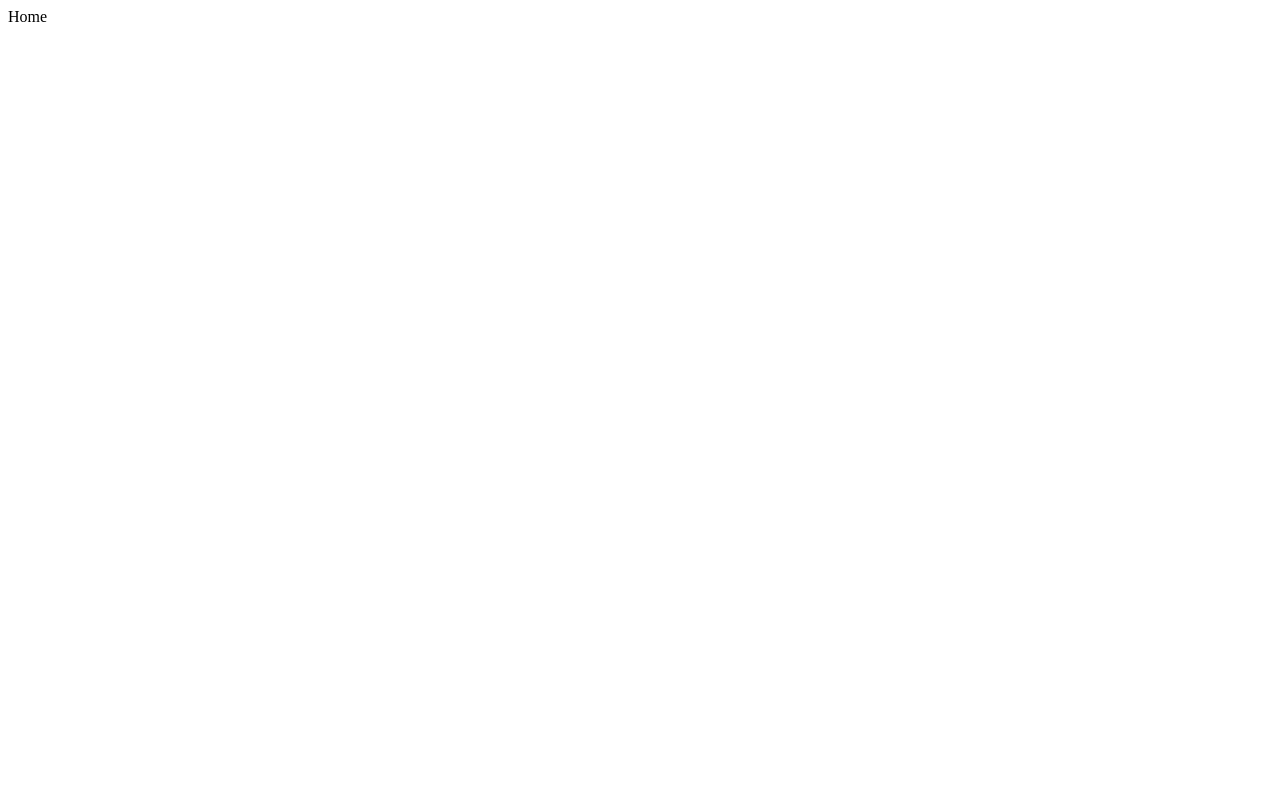
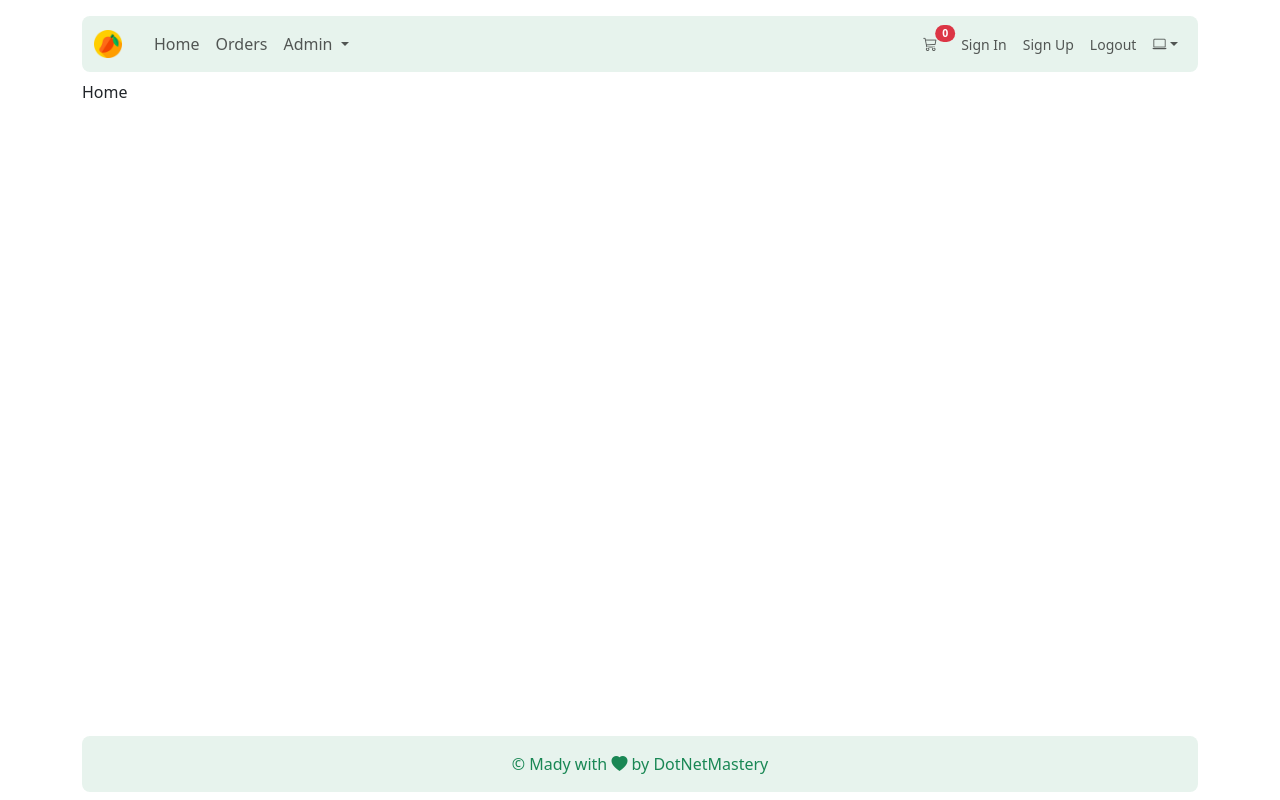
Before and after one commit to tee2490/07-VueMangoFusion, a Vue app: page / in a window 1280 px wide. Built offline with nearby package versions, Linux system fonts and the light colour scheme.

Commit message:
18 header and footer

```diff
--- a/src/App.vue
+++ b/src/App.vue
@@ -1,7 +1,15 @@
+<template>
+  <div class="d-flex flex-column py-2 min-vh-100 container-md">
+    <Header />
+    <main class="flex-grow-1 mx-lg-auto w-100">
+      <RouterView />
+    </main>
+    <Footer />
+  </div>
+</template>
+
 <script setup>
+import Header from './components/layout/Header.vue'
+import Footer from './components/layout/Footer.vue'
 import { RouterLink, RouterView } from 'vue-router'
 </script>
-
-<template>
-  <RouterView />
-</template>
--- /dev/null
+++ b/src/components/layout/Footer.vue
@@ -0,0 +1,9 @@
+<template>
+  <div>
+    <div
+      class="footer text-center mx-auto mt-4 p-3 bg-opacity-10 text-success bg-success rounded-3"
+    >
+      &copy; Mady with <i class="bi bi-heart-fill"></i> by DotNetMastery
+    </div>
+  </div>
+</template>
--- /dev/null
+++ b/src/components/layout/Header.vue
@@ -0,0 +1,134 @@
+<template>
+  <nav
+    class="navbar navbar-expand-md rounded-3 mx-auto my-2 w-100 bg-success bg-opacity-10 text-success"
+  >
+    <div class="container-fluid">
+      <router-link class="navbar-brand" :to="{ name: APP_ROUTE_NAMES.HOME }">
+        <img
+          src="@/assets/logo.png"
+          alt="Logo"
+          height="28px"
+          class="d-inline-block align-text-top me-2"
+        />
+      </router-link>
+      <button
+        class="navbar-toggler"
+        type="button"
+        data-bs-toggle="collapse"
+        data-bs-target="#navbarSupportedContent"
+        aria-controls="navbarSupportedContent"
+        aria-expanded="false"
+        aria-label="Toggle navigation"
+      >
+        <span class="navbar-toggler-icon"></span>
+      </button>
+      <div class="collapse navbar-collapse" id="navbarSupportedContent">
+        <ul class="navbar-nav me-auto mb-2 mb-lg-0">
+          <li class="nav-item">
+            <router-link class="nav-link" aria-current="page" :to="{ name: APP_ROUTE_NAMES.HOME }"
+              >Home</router-link
+            >
+          </li>
+          <li class="nav-item">
+            <router-link
+              class="nav-link"
+              aria-current="page"
+              :to="{ name: APP_ROUTE_NAMES.ORDER_LIST }"
+              >Orders</router-link
+            >
+          </li>
+          <li class="nav-item dropdown">
+            <a
+              class="nav-link dropdown-toggle"
+              href="#"
+              role="button"
+              data-bs-toggle="dropdown"
+              aria-expanded="false"
+            >
+              Admin
+            </a>
+            <ul class="dropdown-menu">
+              <li>
+                <router-link
+                  class="dropdown-item"
+                  aria-current="page"
+                  :to="{ name: APP_ROUTE_NAMES.MENU_ITEM_LIST }"
+                  >Menu Items</router-link
+                >
+              </li>
+              <li>
+                <router-link
+                  class="dropdown-item"
+                  aria-current="page"
+                  :to="{ name: APP_ROUTE_NAMES.MANAGE_ORDER_ADMIN }"
+                  >Order Management</router-link
+                >
+              </li>
+            </ul>
+          </li>
+        </ul>
+        <ul class="navbar-nav ms-auto align-items-center small">
+          <li class="nav-item px-2">
+            <router-link
+              class="nav-link px-2 position-relative"
+              aria-current="page"
+              :to="{ name: APP_ROUTE_NAMES.CART }"
+              ><i class="bi bi-cart3"></i>
+              <span
+                class="position-absolute start-100 translate-middle badge rounded-pill bg-danger"
+                >0</span
+              ></router-link
+            >
+          </li>
+          <li class="nav-item">
+            <router-link
+              class="nav-link"
+              aria-current="page"
+              :to="{ name: APP_ROUTE_NAMES.SIGN_IN }"
+              >Sign In</router-link
+            >
+          </li>
+          <li class="nav-item">
+            <router-link
+              class="nav-link"
+              aria-current="page"
+              :to="{ name: APP_ROUTE_NAMES.SIGN_UP }"
+              >Sign Up</router-link
+            >
+          </li>
+          <li class="nav-item">
+            <button class="nav-link px-2" aria-current="page">Logout</button>
+          </li>
+
+          <li class="nav-item dropdown">
+            <a
+              class="nav-link dropdown-toggle"
+              href="#"
+              role="button"
+              data-bs-toggle="dropdown"
+              aria-expanded="false"
+            >
+              <i class="bi bi-laptop"></i>
+            </a>
+            <ul class="dropdown-menu">
+              <li>
+                <button class="dropdown-item" aria-current="page">
+                  <i class="bi bi-sun"></i> Light
+                </button>
+              </li>
+              <li>
+                <button class="dropdown-item" aria-current="page">
+                  <i class="bi bi-moon-fill"></i> Dark
+                </button>
+              </li>
+            </ul>
+          </li>
+        </ul>
+      </div>
+    </div>
+  </nav>
+</template>
+
+<script setup>
+import { APP_ROUTE_NAMES } from '@/constants/routeNames'
+</script>
--- a/src/main.js
+++ b/src/main.js
@@ -1,6 +1,8 @@
 import { createApp } from 'vue'
 import { createPinia } from 'pinia'
-
+import 'bootstrap/dist/css/bootstrap.min.css'
+import 'bootstrap/dist/js/bootstrap.bundle.min.js'
+import 'bootstrap-icons/font/bootstrap-icons.css'
 import App from './App.vue'
 import router from './router/routes'
 
```
